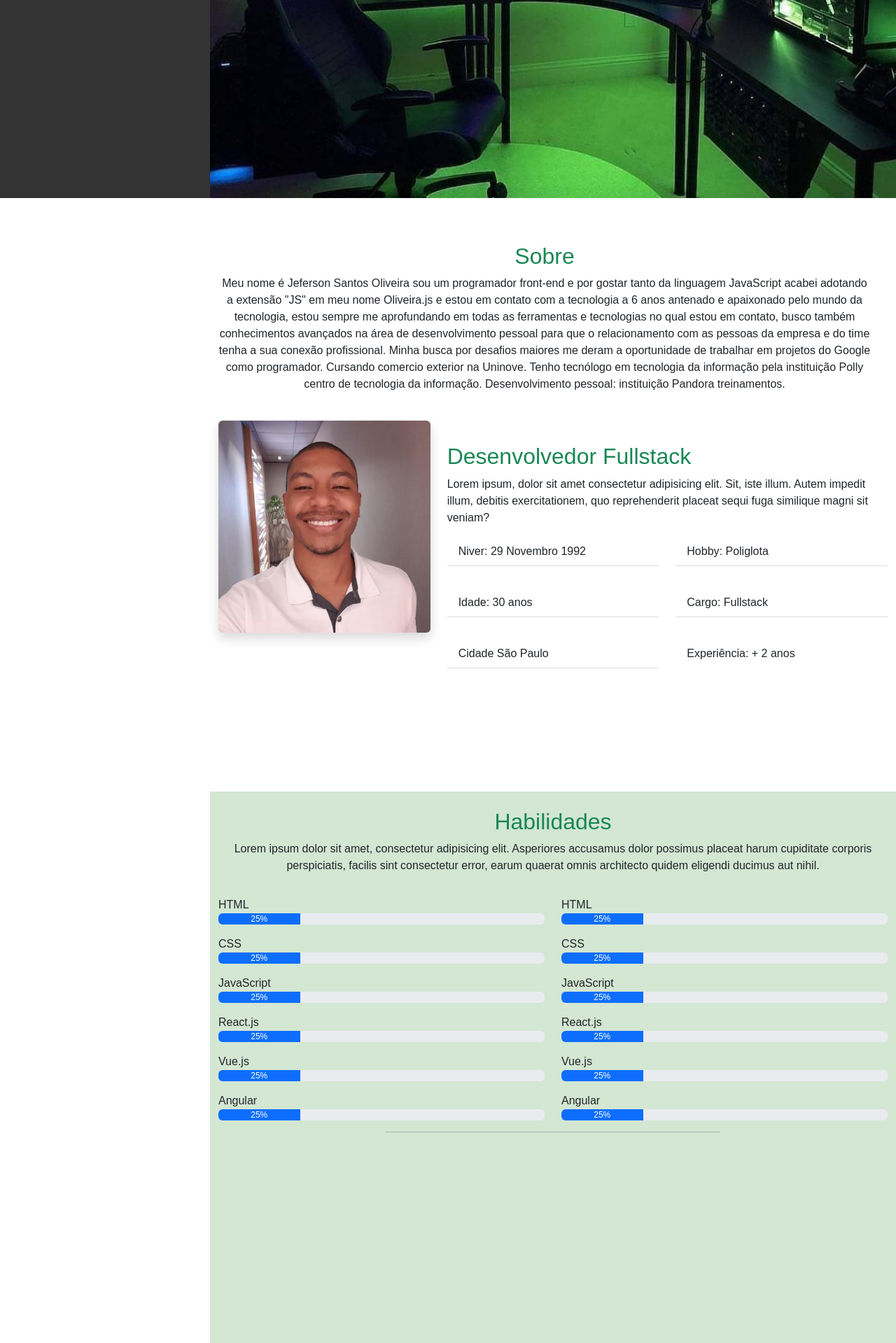
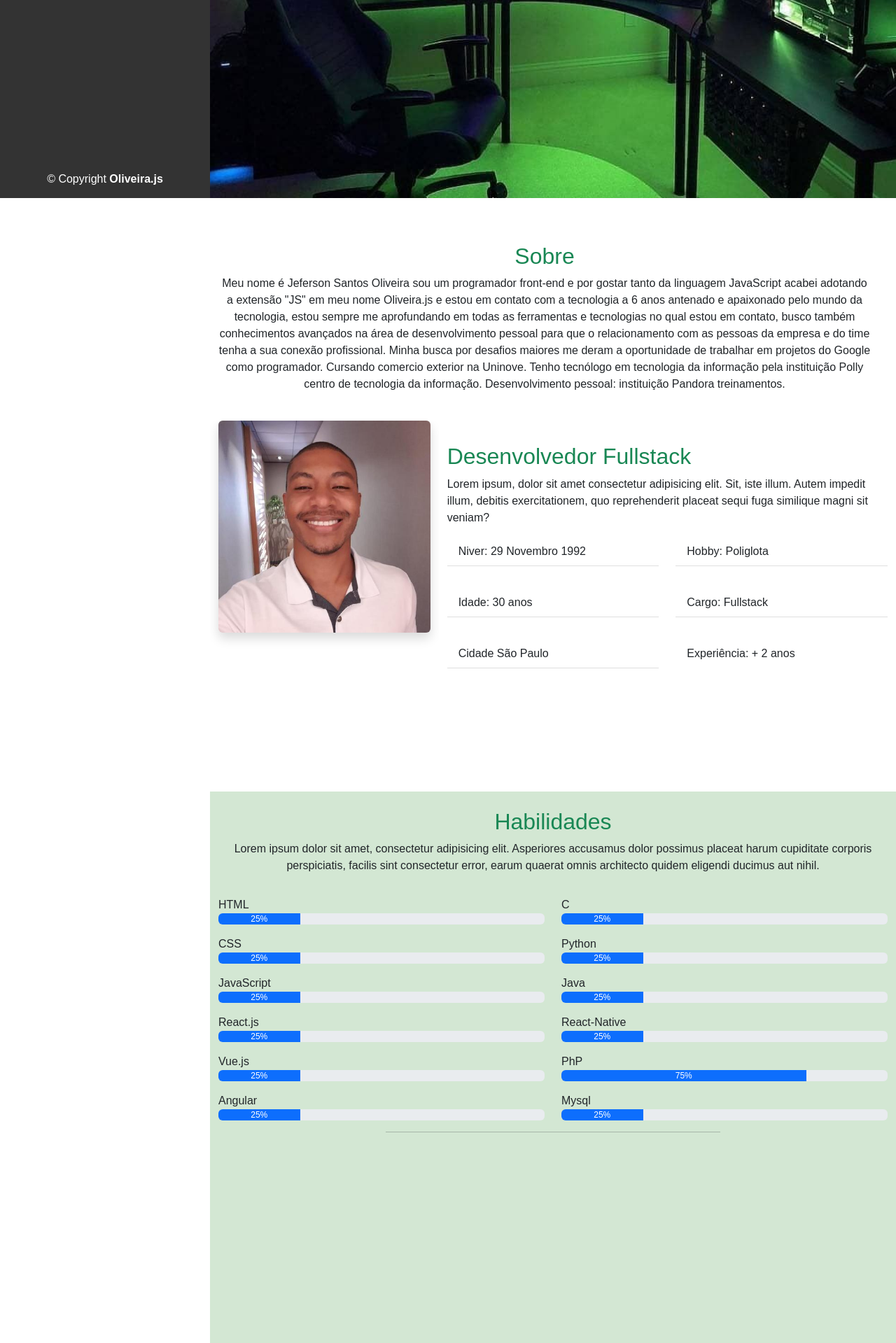
Before and after one commit to Jeferson-Js/Portifolio, a Flask app: page / in a window 1280 px wide. Shown: the part 517-2436 px from the top of the page at 70% size. Run offline with Flask 2, Linux system fonts and the light colour scheme; some libraries are stand-ins or nearby versions.

Commit message:
Footer concluido com sucesso agora é realizar o deploy!

```diff
--- a/config.py
+++ b/config.py
@@ -1,2 +1,2 @@
 email = 'theoliveirajs91@gmail.com'
-senha = 'programador@29'
+senha = 'iqpnyapcbzgefbtp'
--- a/static/css/styles.css
+++ b/static/css/styles.css
@@ -170,6 +170,33 @@ section#inicio {
     margin-bottom: -45px;
 }
 
+#enviando-mensagem {
+    display: none;
+}
+
+#footer {
+    padding: 15px;
+    position: fixed;
+    background-color: #333;
+    color:#fff;
+    left: 0;
+    bottom: 0;
+    width: 300px;
+    transition: all .4s linear;
+    z-index: 9999;
+}
+
+@media (max-width: 1012px) {
+    #footer {
+        width: auto;
+        position: static;
+        padding: 20px 14px;
+
+    }
+}
+
+
+
 /* Responsive */
 
 @media (max-width: 1024px) {
--- a/static/scripts/scripts.js
+++ b/static/scripts/scripts.js
@@ -16,3 +16,12 @@ navItem.forEach((item) => {
         }
     });
 });
+
+
+const btnEnviar = document.querySelector('#btn-enviar')
+const btnEnviandoMensagem = document.querySelector('#enviando-mensagem')
+
+btnEnviar.addEventListener('click', () => {
+    btnEnviar.style.display = 'none';
+    btnEnviandoMensagem.style.display = 'block';
+})
--- a/templates/index.html
+++ b/templates/index.html
@@ -5,6 +5,7 @@
         <meta http-equiv="X-UA-Compatible" content="IE=edge" />
         <meta name="viewport" content="width=device-width, initial-scale=1.0" />
         <title>Oliveira.js</title>
+        <link rel="shortcut icon" href="../static/img/logo.webp" type="image/x-icon">
         <link rel="stylesheet" href="../static/css/styles.css" />
         <link rel="stylesheet" href="../static/bootstrap/css/bootstrap.css" />
         <link
@@ -245,27 +246,27 @@
                               </div>
                         </div>
                         <div class="col-md-6">
-                             <p class="mt-3 mb-0">HTML</p>
+                             <p class="mt-3 mb-0">C</p>
                             <div class="progress">
                                 <div class="progress-bar" role="progressbar" aria-label="Example with label" style="width: 25%;" aria-valuenow="25" aria-valuemin="0" aria-valuemax="100">25%</div>
                               </div>
-                              <p class="mt-3 mb-0">CSS</p>
+                              <p class="mt-3 mb-0">Python</p>
                             <div class="progress">
                                 <div class="progress-bar" role="progressbar" aria-label="Example with label" style="width: 25%;" aria-valuenow="25" aria-valuemin="0" aria-valuemax="100">25%</div>
                               </div>
-                              <p class="mt-3 mb-0">JavaScript</p>
+                              <p class="mt-3 mb-0">Java</p>
                             <div class="progress">
                                 <div class="progress-bar" role="progressbar" aria-label="Example with label" style="width: 25%;" aria-valuenow="25" aria-valuemin="0" aria-valuemax="100">25%</div>
                               </div>
-                              <p class="mt-3 mb-0">React.js</p>
+                              <p class="mt-3 mb-0">React-Native</p>
                             <div class="progress">
                                 <div class="progress-bar" role="progressbar" aria-label="Example with label" style="width: 25%;" aria-valuenow="25" aria-valuemin="0" aria-valuemax="100">25%</div>
                               </div>
-                              <p class="mt-3 mb-0">Vue.js</p>
+                              <p class="mt-3 mb-0">PhP</p>
                             <div class="progress">
-                                <div class="progress-bar" role="progressbar" aria-label="Example with label" style="width: 25%;" aria-valuenow="25" aria-valuemin="0" aria-valuemax="100">25%</div>
+                                <div class="progress-bar" role="progressbar" aria-label="Example with label" style="width: 75%;" aria-valuenow="75" aria-valuemin="0" aria-valuemax="100">75%</div>
                               </div>
-                              <p class="mt-3 mb-0">Angular</p>
+                              <p class="mt-3 mb-0">Mysql</p>
                             <div class="progress">
                                 <div class="progress-bar" role="progressbar" aria-label="Example with label" style="width: 25%;" aria-valuenow="25" aria-valuemin="0" aria-valuemax="100">25%</div>
                             </div>
@@ -436,19 +437,22 @@
                                     <form action="/send" method="POST" class="row g-3">
                                         <div class="col-md-6">
                                           <label for="nome" class="form-label text-success">Nome</label>
-                                          <input type="name" class="form-control" name="nome" placeholder="Digite o seu nome" id="nome">
+                                          <input type="name" class="form-control" name="nome" placeholder="Digite o seu nome" id="nome" required>
                                         </div>
                                         <div class="col-md-6">
                                           <label for="email" class="form-label text-success">Email</label>
-                                          <input type="email" class="form-control" name="email" placeholder="Digite o seu email" id="email">
+                                          <input type="email" class="form-control" name="email" placeholder="Digite o seu email" id="email" required>
                                         </div>
                                         <div class="col-12">
                                           <label for="mensagem" class="form-label text-success">Mensagem</label>
-                                          <textarea type="text" class="form-control" name="mensagem" placeholder="Digite a sua mensagem" id="mensagem" rows="10"></textarea>
+                                          <textarea type="text" class="form-control" name="mensagem" placeholder="Digite a sua mensagem" id="mensagem" rows="10" required></textarea>
                                         </div>
 
                                         <div class="col-12">
-                                          <button type="submit" class="btn btn-outline-success w-50 d-flex justify-content-center m-auto mt-2">Enviar</button>
+                                          <button type="submit" id="btn-enviar " class="btn btn-outline-success w-50 d-flex justify-content-center m-auto mt-2">Enviar</button>
+                                          <button id="enviando-mensagem" class="btn btn-outline-success w-50 d-flex justify-content-center m-auto mt-2" type="button">
+                                            Enviando mensagem...
+                                          </button>
                                         </div>
                                       </form>
 
@@ -459,6 +463,14 @@
                 </section>
         </main>
 
+        <footer id="footer">
+            <div class="container">
+                <div class="text-center">
+                    &copy; Copyright <strong>Oliveira.js</strong>
+                </div>
+            </div>
+        </footer>
+
         <script src="../static/scripts/scripts.js"></script>
         <script src="../static/bootstrap/js/bootstrap.bundle.min.js"></script>
     </body>
```
Also changed, not shown: requirements.txt (added, +13 -0 lines), static/img/logo.webp (added), 1 other file.
